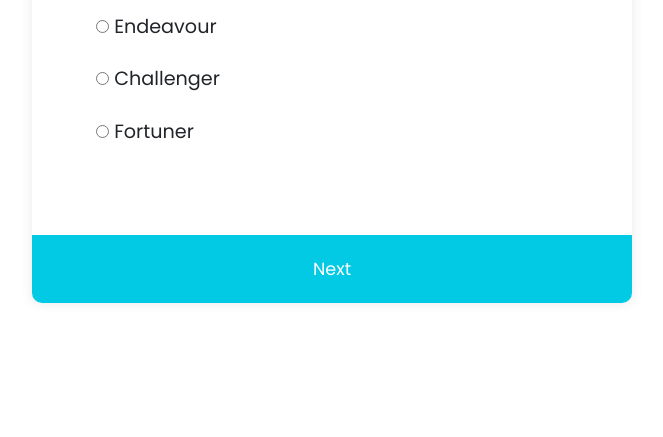
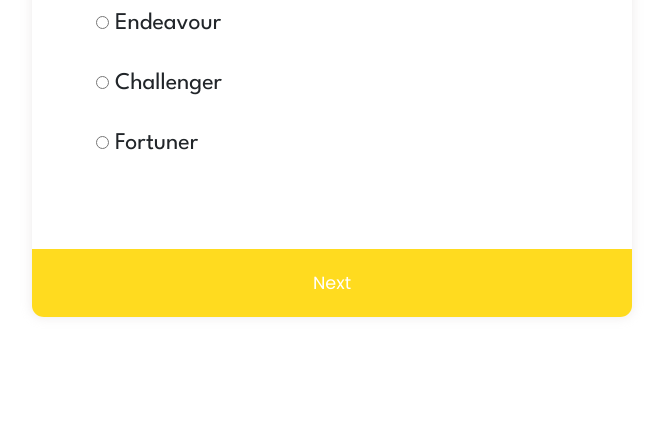
Before and after one commit to adigulalkari/QuizGame, a plain HTML site: page mainquiz.html in a window 1280 px wide. Shown: the part 363-800 px from the top of the page, without its empty margins (308-971 px from the left). Drawn offline with nearby package versions, Linux system fonts and the light colour scheme; a web font is replaced by a local one.

Commit message:
Changed some css

```diff
--- a/mainquizScript.js
+++ b/mainquizScript.js
@@ -38,7 +38,62 @@
         d: "None of the above",
         correct: "b",
     },
-
+    {
+        question: "The day on which the Sun’s direct rays cross the celestial equator is called?",
+        a: "Equinox",
+        b: "Alphelion",
+        c: "Solistice",
+        d: "Ecliptic",
+        correct: "a",
+    },
+    {
+        question: "Who invented the telescope?",
+        a: "Hypatia",
+        b: "Galileo",
+        c: "Hans Lippershey",
+        d: "Johannes Kepler",
+        correct: "c",
+    },
+    {
+        question: "Which of these objects is the farthest from the Sun?",
+        a: "90377 Sedna",
+        b: "Saturn",
+        c: "Neptune",
+        d: "Kuiper belt",
+        correct: "a",
+    },
+    {
+        question: "What term describes the alignment of three celestial bodies?",
+        a: "suzerainty",
+        b: "symbology",
+        c: "sizzle",
+        d: "syzygy",
+        correct: "d",
+    },
+    {
+        question: "What is the visible part of the Sun called?",
+        a: "the stratosphere",
+        b: "the lithosphere",
+        c: "the photosphere",
+        d: "the atmosphere",
+        correct: "c",
+    },
+    {
+        question: "How many times larger is the radius of the Sun than that of the Earth?",
+        a: "4.8",
+        b: "1,025",
+        c: "109",
+        d: "10",
+        correct: "c",
+    },
+    {
+        question: "Which is the name of a radio source that is very far from Earth?",
+        a: "tracer",
+        b: "taser",
+        c: "phaser",
+        d: "quasar",
+        correct: "d",
+    }
 ];
 
 const quiz = document.getElementById('quiz')
@@ -96,11 +151,18 @@
         if (currentQuiz < quizData.length) {
             loadQuiz()
         } else {
-            quiz.innerHTML = `
-        <h2>You answered ${score}/${quizData.length} questions correctly</h2>
+            if (score > 7) {
+                quiz.innerHTML = `
+        <h2>Damnn!<br> You know your stuff!!<br>Congrats!!<br>Your score is ${score}/${quizData.length}</h2>
+        <button onclick="location.href='landingpage.html';">Go back to HomePage!!!</button>
+        `
+            } else {
+                quiz.innerHTML = `
+            <h2>You could do better!!<br>Your score is ${score}/${quizData.length}</h2>
 
-        <button onclick="location.href='scoreboard.html';">Check The Scoreboard!!</button>
-        `
+            <button onclick="location.href='landingpage.html';">Go back to HomePage!!</button>
+            `
+            }
         }
     }
 })
--- a/mainquizStyles.css
+++ b/mainquizStyles.css
@@ -1,11 +1,10 @@
 @import url('https://fonts.googleapis.com/css2?family=Poppins:wght@200;300;400;500&display=swap');
+@import url('https://fonts.googleapis.com/css2?family=Dancing+Script:wght@700&family=Laila:wght@500&family=League+Spartan&family=Merriweather:ital@1&family=Oleo+Script&family=Plus+Jakarta+Sans:wght@300&family=Spectral:ital,wght@1,300&display=swap');
 * {
     box-sizing: border-box;
 }
 
 body {
-    /* background-color: #b8c6db;
-    background-image: linear-gradient(315deg, #b8c6db 0%, #f5f7f7 100%); */
     background: url('space.jpeg');
     font-family: 'Poppins', sans-serif;
     display: flex;
@@ -18,8 +17,8 @@
 
 .quiz-container {
     background-color: #fff;
-    border-radius: 10px;
-    box-shadow: 0 0 10px 2px rgba(100, 100, 100, 0.1);
+    border-radius: 2%;
+    box-shadow: 0 0 10px 2px rgba(239, 236, 236, 0.785);
     width: 600px;
     overflow: hidden;
 }
@@ -40,8 +39,14 @@
 }
 
 ul li {
-    font-size: 1.2rem;
+    font-family: 'League Spartan', sans-serif;
+    font-size: 1.5rem;
     margin: 1rem 0;
+    transition: all 0.5s ease-in-out;
+}
+
+ul li:hover {
+    transform: scale(1.05);
 }
 
 ul li label {
@@ -49,7 +54,7 @@
 }
 
 button {
-    background-color: #03cae4;
+    background-color: #ffdb1f;
     color: #fff;
     border: none;
     display: block;
@@ -58,36 +63,29 @@
     font-size: 1.1rem;
     font-family: inherit;
     padding: 1.3rem;
+    transition: all .5s ease-in-out;
 }
 
 button:hover {
-    background-color: #04adc4;
+    color: #333;
+    background: #fdd017;
+    transform: scale(1.4);
 }
 
 button:focus {
     outline: none;
-    background-color: #44b927;
 }
 
 label.btn {
     padding: 18px 60px;
     white-space: normal;
     transform: scale(1.0);
-    -webkit-transform: scale(1.0);
-    -moz-transform: scale(1.0);
-    -o-transform: scale(1.0);
     transition-duration: .3s;
-    -webkit-transition-duration: .3s;
-    -moz-transition-duration: .3s;
-    -o-transition-duration: .3s
 }
 
 label.btn:hover {
     text-shadow: 0 3px 2px rgba(0, 0, 0, 0.4);
     transform: scale(1.1);
-    -webkit-transform: scale(1.1);
-    -moz-transform: scale(1.1);
-    -o-transform: scale(1.1)
 }
 
 label.btn-block {
@@ -113,48 +111,24 @@
     animation: animationFrames ease .8s;
     animation-iteration-count: 1;
     transform-origin: 50% 50%;
-    -webkit-animation: animationFrames ease .8s;
-    -webkit-animation-iteration-count: 1;
-    -webkit-transform-origin: 50% 50%;
-    -ms-animation: animationFrames ease .8s;
-    -ms-animation-iteration-count: 1;
-    -ms-transform-origin: 50% 50%
 }
 
 .element-animation2 {
     animation: animationFrames ease 1s;
     animation-iteration-count: 1;
     transform-origin: 50% 50%;
-    -webkit-animation: animationFrames ease 1s;
-    -webkit-animation-iteration-count: 1;
-    -webkit-transform-origin: 50% 50%;
-    -ms-animation: animationFrames ease 1s;
-    -ms-animation-iteration-count: 1;
-    -ms-transform-origin: 50% 50%
 }
 
 .element-animation3 {
     animation: animationFrames ease 1.2s;
     animation-iteration-count: 1;
     transform-origin: 50% 50%;
-    -webkit-animation: animationFrames ease 1.2s;
-    -webkit-animation-iteration-count: 1;
-    -webkit-transform-origin: 50% 50%;
-    -ms-animation: animationFrames ease 1.2s;
-    -ms-animation-iteration-count: 1;
-    -ms-transform-origin: 50% 50%
 }
 
 .element-animation4 {
     animation: animationFrames ease 1.4s;
     animation-iteration-count: 1;
     transform-origin: 50% 50%;
-    -webkit-animation: animationFrames ease 1.4s;
-    -webkit-animation-iteration-count: 1;
-    -webkit-transform-origin: 50% 50%;
-    -ms-animation: animationFrames ease 1.4s;
-    -ms-animation-iteration-count: 1;
-    -ms-transform-origin: 50% 50%
 }
 
 @keyframes animationFrames {
@@ -175,24 +149,6 @@
     }
 }
 
-@-webkit-keyframes animationFrames {
-    0% {
-        opacity: 0;
-        -webkit-transform: translate(-1500px, 0px)
-    }
-    60% {
-        opacity: 1;
-        -webkit-transform: translate(30px, 0px)
-    }
-    80% {
-        -webkit-transform: translate(-10px, 0px)
-    }
-    100% {
-        opacity: 1;
-        -webkit-transform: translate(0px, 0px)
-    }
-}
-
 .modal-header {
     background-color: transparent;
     color: inherit
```
Also changed, not shown: mainquiz.html (+0 -4 lines).
